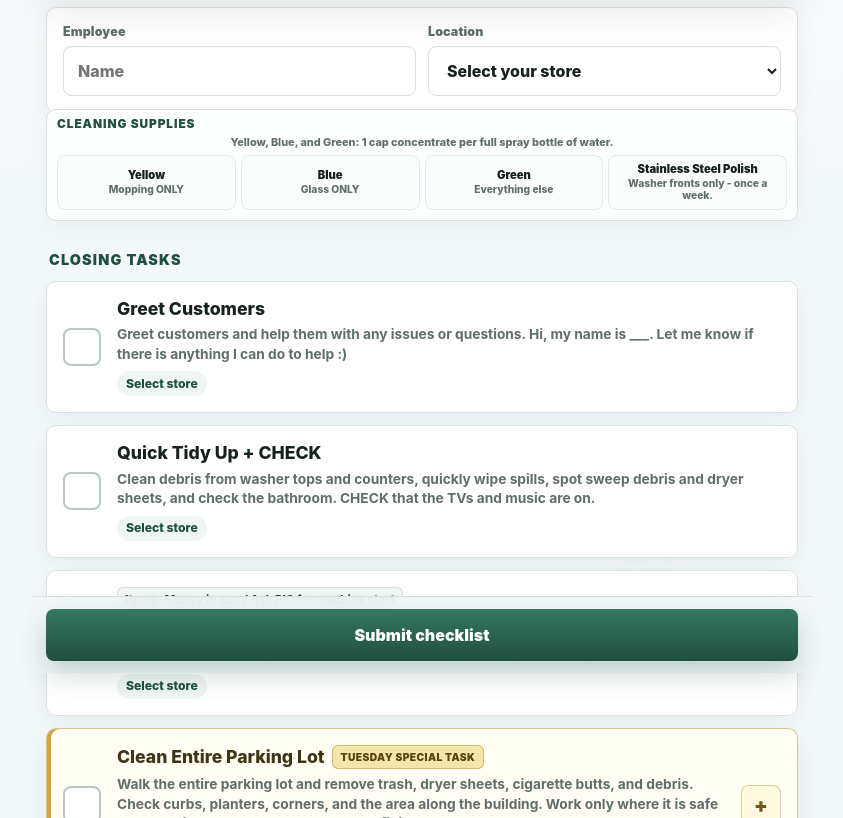
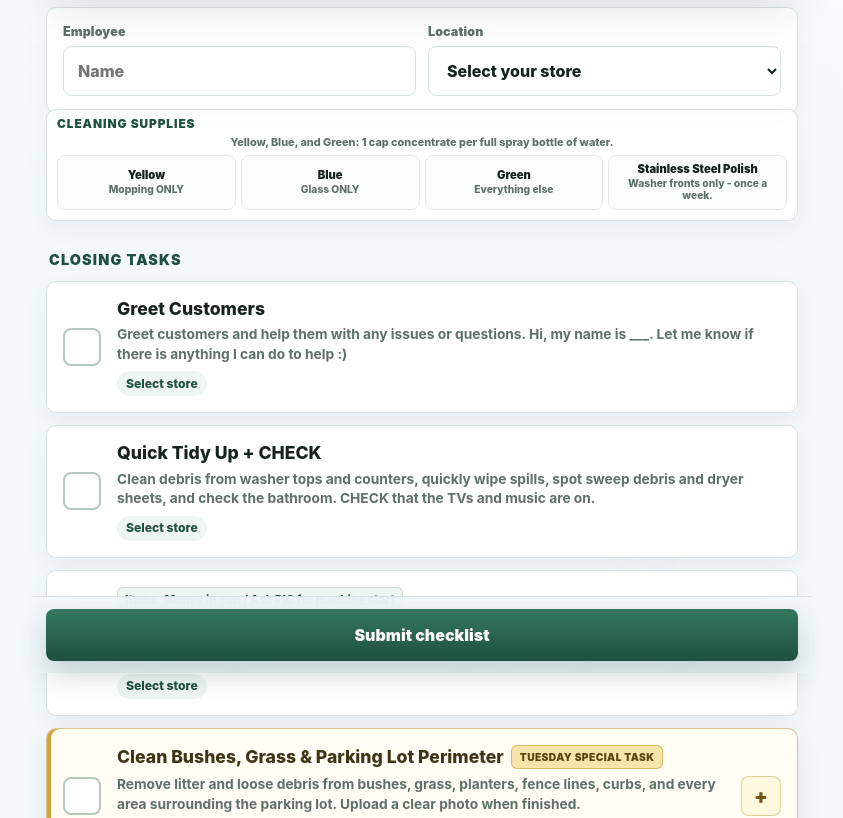
Before and after one commit to FresnoLaundromats/shift-checklist, a plain HTML site: page index.html in a window 1280 px wide. Shown: the part 127-945 px from the top of the page, without its empty margins (218-1061 px from the left). Drawn offline with Linux system fonts and the light colour scheme.

Commit message:
Rotate weekday special tasks weekly

```diff
--- a/game.js
+++ b/game.js
@@ -1,55 +1,57 @@
-const specialTasksByDay = [
+const sundaySpecialTask = {
+  id: "windows",
+  title: "Clean Windows",
+  detail: "Clean all customer-facing windows and glass doors inside and outside using properly diluted Blue cleaner. Remove fingerprints, spots, tape residue, and buildup. Upload a clear photo when finished.",
+};
+
+const rotatingSpecialTasks = [
   {
-    day: "Sunday",
-    id: "parking-lot",
-    title: "Clean Entire Parking Lot",
-    detail: "Walk the entire parking lot and remove trash, dryer sheets, cigarette butts, and debris. Check curbs, planters, corners, and the area along the building. Work only where it is safe and well-lit. Upload a clear photo when finished.",
+    id: "parking-sweep",
+    title: "Sweep Parking Lot of All Trash",
+    detail: "Sweep the entire parking lot and remove all trash, dryer sheets, cigarette butts, and debris. Check curbs, corners, and the area along the building. Work only where it is safe and well-lit. Upload a clear photo when finished.",
   },
   {
-    day: "Monday",
-    id: "windows",
-    title: "Clean Windows",
-    detail: "Clean all customer-facing windows and glass doors inside and outside using properly diluted Blue cleaner. Remove fingerprints, spots, tape residue, and buildup. Upload a clear photo when finished.",
+    id: "parking-grounds",
+    title: "Clean Bushes, Grass & Parking Lot Perimeter",
+    detail: "Remove litter and loose debris from bushes, grass, planters, fence lines, curbs, and every area surrounding the parking lot. Upload a clear photo when finished.",
   },
   {
-    day: "Tuesday",
-    id: "parking-lot",
-    title: "Clean Entire Parking Lot",
-    detail: "Walk the entire parking lot and remove trash, dryer sheets, cigarette butts, and debris. Check curbs, planters, corners, and the area along the building. Work only where it is safe and well-lit. Upload a clear photo when finished.",
-  },
-  {
-    day: "Wednesday",
     id: "paint-touch-up",
     title: "Touch Up Paint",
     detail: "Inspect walls, doors, trim, and other painted surfaces for visible chips and scuffs. Use only the approved matching paint and make neat touch-ups. Do not paint over signs, labels, fixtures, or damage that needs repair. Upload a clear photo when finished.",
   },
   {
-    day: "Thursday",
     id: "employee-area",
     title: "Clean Employee Area",
     detail: "Clean and organize the employee area. Wipe surfaces, remove trash, put supplies and tools away, and sweep or mop as needed. Upload a clear photo when finished.",
   },
   {
-    day: "Friday",
     id: "dumpster-area",
     title: "Clean Dumpster Area",
     detail: "Pick up loose trash and debris around the dumpster area, sweep the ground, and make sure bags are inside the dumpster and the lids can close. Do not handle sharp or unsafe items by hand. Upload a clear photo when finished.",
   },
-  {
-    day: "Saturday",
-    id: "windows",
-    title: "Clean Windows",
-    detail: "Clean all customer-facing windows and glass doors inside and outside using properly diluted Blue cleaner. Remove fingerprints, spots, tape residue, and buildup. Upload a clear photo when finished.",
-  },
 ];
 
+const dayNames = ["Sunday", "Monday", "Tuesday", "Wednesday", "Thursday", "Friday", "Saturday"];
+const rotationAnchorMondayUtc = Date.UTC(2026, 9, 19);
+
 function getSpecialTask(date = new Date()) {
-  const task = specialTasksByDay[date.getDay()];
+  const dayOfWeek = date.getDay();
+  let task = sundaySpecialTask;
+
+  if (dayOfWeek !== 0) {
+    const dateUtc = Date.UTC(date.getFullYear(), date.getMonth(), date.getDate());
+    const weeksSinceAnchor = Math.floor((dateUtc - rotationAnchorMondayUtc) / (7 * 24 * 60 * 60 * 1000));
+    const weeklyOffset = ((weeksSinceAnchor % rotatingSpecialTasks.length) + rotatingSpecialTasks.length) % rotatingSpecialTasks.length;
+    const weekdayOffset = dayOfWeek - 1;
+    task = rotatingSpecialTasks[(weeklyOffset + weekdayOffset) % rotatingSpecialTasks.length];
+  }
+
   return {
     id: `special-${task.id}`,
     section: "Closing Tasks",
     title: task.title,
-    specialLabel: `${task.day} Special Task`,
+    specialLabel: `${dayNames[dayOfWeek]} Special Task`,
     special: true,
     detail: task.detail,
     photoRequired: true,
--- a/index.html
+++ b/index.html
@@ -149,7 +149,7 @@
 
     <div class="toast" id="toast" role="status" aria-live="polite"></div>
 
-    <script src="game.js?v=store-validation-1"></script>
+    <script src="game.js?v=weekly-rotation-1"></script>
     <script>
       (() => {
         const button = document.getElementById("submitButton");
```
